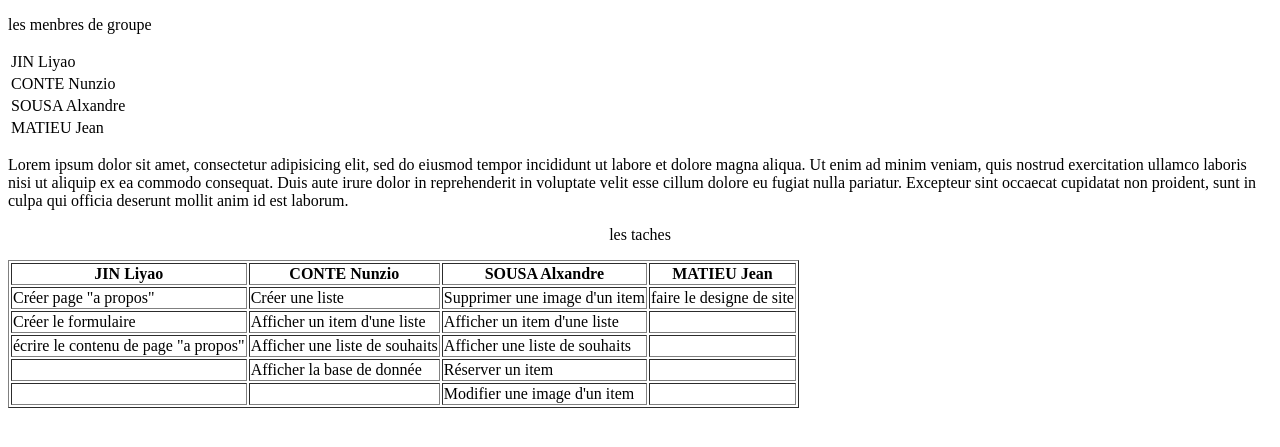
After one commit to Eoloc/MyWishList.app, a PHP site: page /about.html in a window 1280 px wide. The commit adds this page. Shown: the top 447 px of the page. Run offline with PHP 8.4, Linux system fonts and the light colour scheme.

Commit message:
ajout de la page apropos

```diff
--- /dev/null
+++ b/about.html
@@ -0,0 +1,68 @@
+<!DOCTYPE html>
+<html lang="fr">
+<head>
+<title>About</title>
+</head>
+<body>
+  <table >
+  <p style="text-align:left ">les menbres de groupe</p>
+  <thead>
+      <tr>
+        <td>JIN Liyao</td>
+      </tr>
+      <tr>
+        <td>CONTE Nunzio</td>
+      </tr>
+      <tr>
+        <td>SOUSA Alxandre</td>
+      </tr>
+      <tr>
+          <td>MATIEU Jean</td>
+      </tr>
+</table>
+<p>Lorem ipsum dolor sit amet, consectetur adipisicing elit, sed do eiusmod tempor incididunt ut labore et dolore magna aliqua. Ut enim ad minim veniam, quis nostrud exercitation ullamco laboris nisi ut aliquip ex ea commodo consequat. Duis aute irure dolor in reprehenderit in voluptate velit esse cillum dolore eu fugiat nulla pariatur. Excepteur sint occaecat cupidatat non proident, sunt in culpa qui officia deserunt mollit anim id est laborum.</p>
+<table border="1">
+<p style="text-align:center ">les taches</p>
+  <thead>
+      <tr>
+        <th>JIN Liyao</th>
+        <th>CONTE Nunzio</th>
+        <th>SOUSA Alxandre</th>
+        <th>MATIEU Jean</th>
+      </tr>
+    </thead>
+    <tbody>
+      <tr>
+        <td>Créer page "a propos"</td>
+        <td>Créer une liste</td>
+        <td>Supprimer une image d'un item</td>
+        <td>faire le designe de site</td>
+
+      </tr>
+      <tr>
+        <td>Créer le formulaire</td>
+        <td>Afficher un item d'une liste</td>
+        <td>Afficher un item d'une liste</td>
+        <td></td>
+      </tr>
+      <tr>
+        <td>écrire le contenu de page "a propos"</td>
+        <td>Afficher une liste de souhaits</td>
+        <td>Afficher une liste de souhaits</td>
+        <td></td>
+      </tr>
+      <tr>
+        <td></td>
+        <td>Afficher la base de donnée</td>
+        <td>Réserver un item</td>
+        <td></td>
+      </tr>
+      <tr>
+        <td></td>
+        <td></td>
+        <td>Modifier une image d'un item</td>
+        <td></td>
+      </tr>
+    </tbody>
+</body>
+</html>
--- a/src/views/PagesView.php
+++ b/src/views/PagesView.php
@@ -15,6 +15,7 @@ class PagesView extends View
             case 'index':
                 $this->index();
                 break;
+
             default:
                 break;
         }
@@ -48,4 +49,6 @@ END;
           //  "<p><a href=\"/test.php\" target=\"_self\">Page de test</a></p>";
         //echo "<a href=\"/list\">tableau de toutes les listes</a>";
     }
+
+
 }
```
